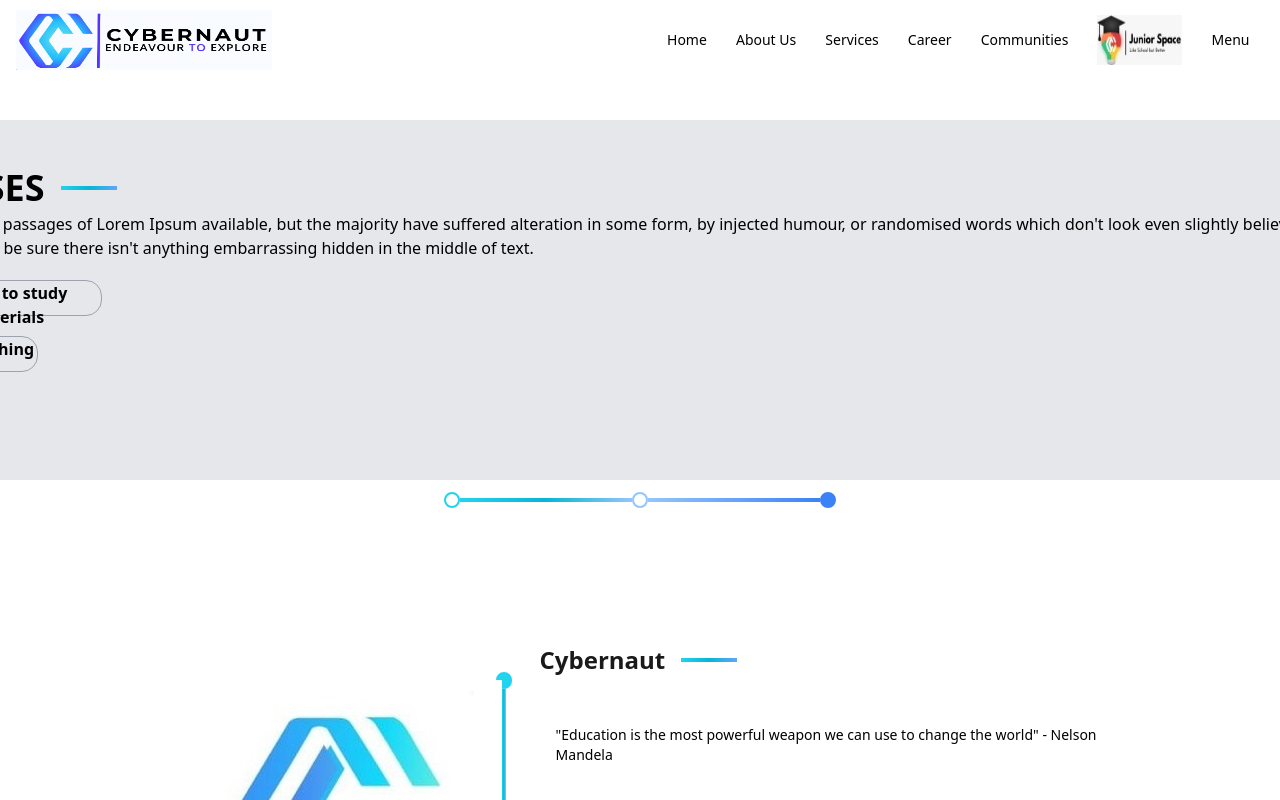
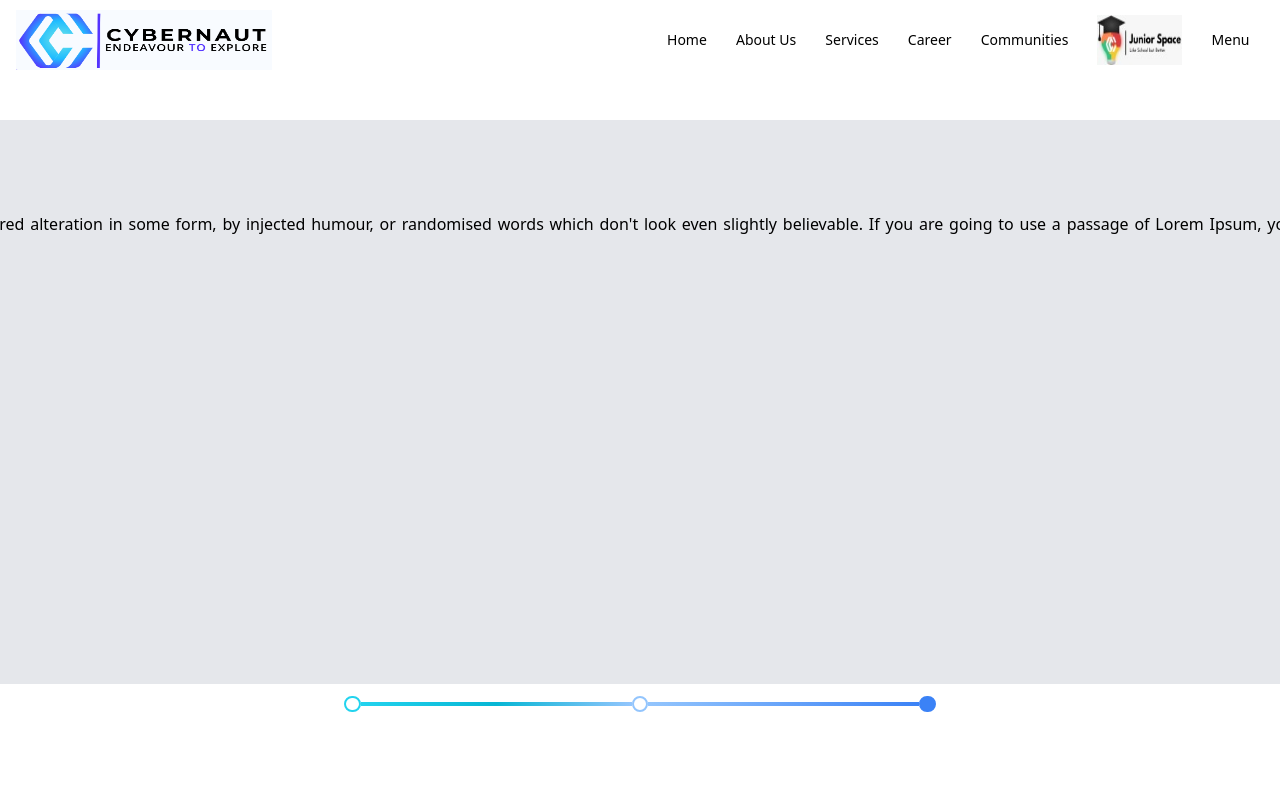
Before and after one commit to Gautham0718/Cybernaut-website, a Next.js app: page / in a window 1280 px wide. Shown: the top 800 px of the page. Built offline with nearby package versions, Linux system fonts and the light colour scheme.

Commit message:
Update NewSlider.tsx

```diff
--- a/components/NewSlider.tsx
+++ b/components/NewSlider.tsx
@@ -61,7 +61,7 @@ const NewSlider: React.FC = () => {
           </div>
         </div>
         <div className="lg:h-[70%] bg-gray-200  m-10">
-          <div className="flex flex-row align-middle items-center ml-20">
+          <div className="flex flex-row align-middle items-center ml-20 mr-[500px]">
           <div className="text-justify gap-y-4 mt-12">
           <div className="flex items-center gap-x-4">
             <p className=" text-4xl font-bold">TECH COURSES</p>
```
